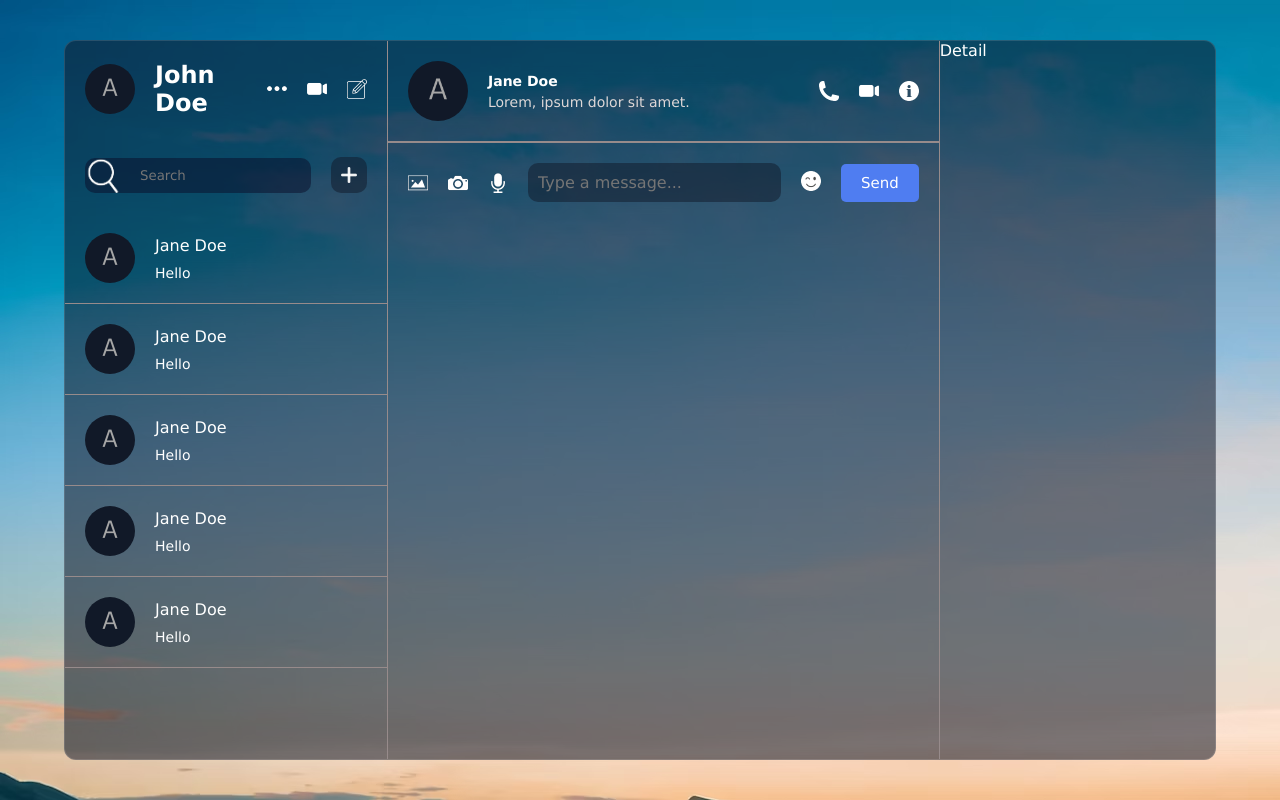
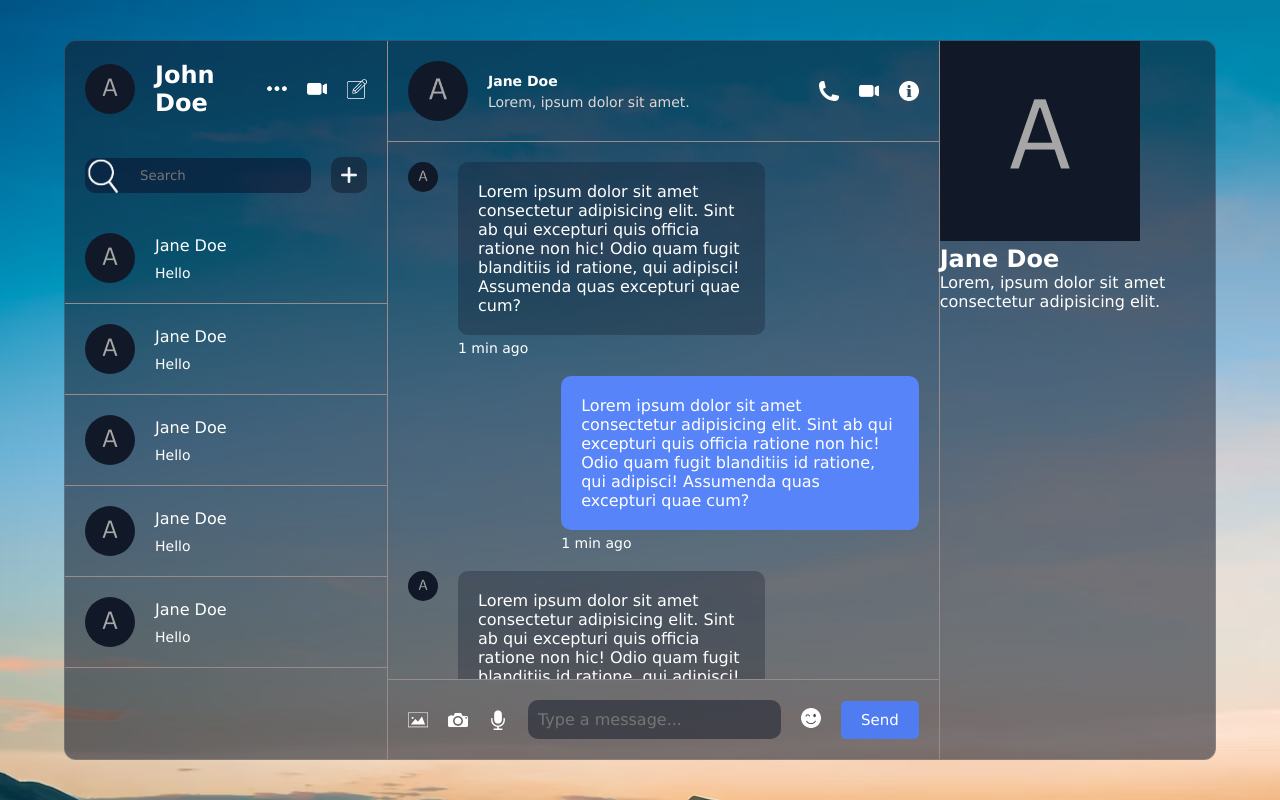
Before and after one commit to TapasyaTembhurney/Chat-App, a React (Vite) app: page / in a window 1280 px wide. Built offline with nearby package versions, Linux system fonts and the light colour scheme.

Commit message:
sending image in text

```diff
--- a/src/Components/Chat/Chat.css
+++ b/src/Components/Chat/Chat.css
@@ -3,6 +3,9 @@
     border-left: 1.5px solid rgb(151, 139, 139);
     border-right: 1.5px solid rgb(151, 139, 139);
     height: 100%;
+    display: flex;
+    flex-direction: column;
+    overflow: hidden;
 
     .top{
         padding: 20px;
@@ -49,7 +52,62 @@
         }
     }
 
-    .center{}
+    .center{
+        padding:20px;
+        flex: 1;
+        overflow-y: scroll;
+        display: flex;
+        flex-direction: column;
+        gap: 20px;
+
+
+        .message{
+            max-width: 70%;
+            display: flex;
+            gap: 20px;
+
+            &.own{
+                align-self: flex-end;
+
+                .text{
+                    p{
+                        background-color: #5784f8;
+                    }
+                }
+            }
+            img{
+                width: 30px;
+                height: 30px;
+                border-radius: 50%;
+                object-fit: cover;
+            }
+            .text{
+                flex: 1;
+                display: flex;
+                flex-direction: column;
+                gap: 5px;
+
+                img{
+                    width: 100%;
+                    height: 300px;
+                    border-radius: 10px;
+                    object-fit: cover;
+                }
+
+                p{
+                    padding: 20px;
+                    background-color:rgba(17,25,40,0.3);
+                    border-radius: 10px;
+
+                }
+
+                span{
+                    font-size: 14px;
+                }
+            }
+        }
+
+    }
         .bottom{
             padding: 20px;
             display: flex;
@@ -57,6 +115,8 @@
             justify-content: space-between;
             border-top: 1.5px solid rgb(151, 139, 139);
             gap: 20px;
+
+            margin-top: auto;
 
             .icons{
                 display: flex;
@@ -85,7 +145,7 @@
 
             .picker{
                 position: absolute;
-                bottom: -180px;
+                bottom: 35px;
                 left: 20px;
             }
 
--- a/src/Components/Chat/Chat.jsx
+++ b/src/Components/Chat/Chat.jsx
@@ -29,7 +29,66 @@
                     <img src="./info.png" alt="" />
                 </div>
             </div>
-            <div className="center"></div>
+            <div className="center">
+                <div className="message">
+                    <img src="./avatar.png" alt="" />
+                    <div className="text">
+                        <p>Lorem ipsum dolor sit amet consectetur adipisicing elit.
+                        Sint ab qui excepturi quis officia ratione non hic!
+                        Odio quam fugit blanditiis id ratione, qui adipisci!
+                         Assumenda quas excepturi quae cum?</p>
+                     <span>1 min ago</span>
+                    </div>
+                </div>
+                <div className="message own">
+                    <div className="text">
+                        <p>Lorem ipsum dolor sit amet consectetur adipisicing elit.
+                        Sint ab qui excepturi quis officia ratione non hic!
+                        Odio quam fugit blanditiis id ratione, qui adipisci!
+                         Assumenda quas excepturi quae cum?</p>
+                     <span>1 min ago</span>
+                    </div>
+                </div>
+                <div className="message">
+                <img src="./avatar.png" alt="" />
+                    <div className="text">
+                        <p>Lorem ipsum dolor sit amet consectetur adipisicing elit.
+                        Sint ab qui excepturi quis officia ratione non hic!
+                        Odio quam fugit blanditiis id ratione, qui adipisci!
+                         Assumenda quas excepturi quae cum?</p>
+                     <span>1 min ago</span>
+                    </div>
+                </div>
+                <div className="message own">
+                    <div className="text">
+                        <p>Lorem ipsum dolor sit amet consectetur adipisicing elit.
+                        Sint ab qui excepturi quis officia ratione non hic!
+                        Odio quam fugit blanditiis id ratione, qui adipisci!
+                         Assumenda quas excepturi quae cum?</p>
+                     <span>1 min ago</span>
+                    </div>
+                </div>
+                <div className="message">
+                <img src="./avatar.png" alt="" />
+                    <div className="text">
+                        <p>Lorem ipsum dolor sit amet consectetur adipisicing elit.
+                        Sint ab qui excepturi quis officia ratione non hic!
+                        Odio quam fugit blanditiis id ratione, qui adipisci!
+                         Assumenda quas excepturi quae cum?</p>
+                     <span>1 min ago</span>
+                    </div>
+                </div>
+                <div className="message own">
+                    <div className="text">
+                   <img src="./mssgbg.jpg" alt="" />
+                        <p>Lorem ipsum dolor sit amet consectetur adipisicing elit.
+                        Sint ab qui excepturi quis officia ratione non hic!
+                        Odio quam fugit blanditiis id ratione, qui adipisci!
+                         Assumenda quas excepturi quae cum?</p>
+                     <span>1 min ago</span>
+                    </div>
+                </div>
+            </div>
             <div className="bottom">
                 <div className="icons">
                     <img src="./img.png" alt="" />
--- a/src/Components/Detail/Detail.jsx
+++ b/src/Components/Detail/Detail.jsx
@@ -2,7 +2,16 @@
 
 const Detail = () => {
     return (
-        <div className="detail">Detail</div>
+        <div className="detail">
+            <div className="user">
+                <img src="./avatar.png" alt="" />
+                <h2>Jane Doe</h2>
+                <p>Lorem, ipsum dolor sit amet consectetur adipisicing elit.</p>
+                </div>
+            <div className="info">
+
+            </div>
+        </div>
     )
 }
 export default Detail
```
Also changed, not shown: public/mssgbg.jpg (added).
